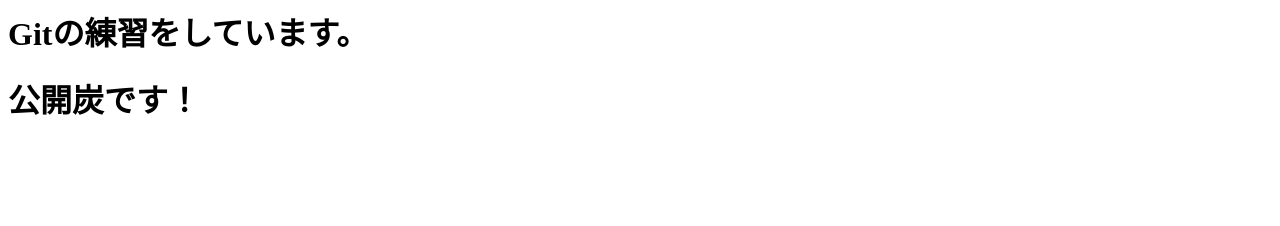
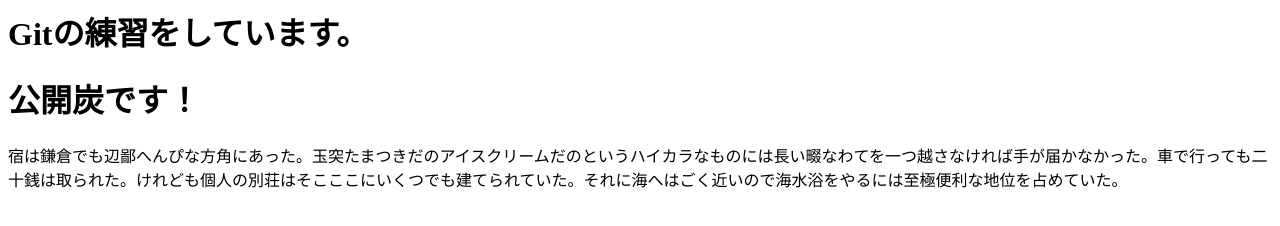
Before and after one commit to S-tam-roppongi/example02, a plain HTML site: page index.html in a window 1280 px wide. Drawn offline with Linux system fonts and the light colour scheme.

Commit message:
no message

```diff
--- a/index.html
+++ b/index.html
@@ -11,6 +11,7 @@
 
     <h1>公開炭です！</h1>
 
+    宿は鎌倉でも辺鄙へんぴな方角にあった。玉突たまつきだのアイスクリームだのというハイカラなものには長い畷なわてを一つ越さなければ手が届かなかった。車で行っても二十銭は取られた。けれども個人の別荘はそこここにいくつでも建てられていた。それに海へはごく近いので海水浴をやるには至極便利な地位を占めていた。
 
     </BODY>
 
```
